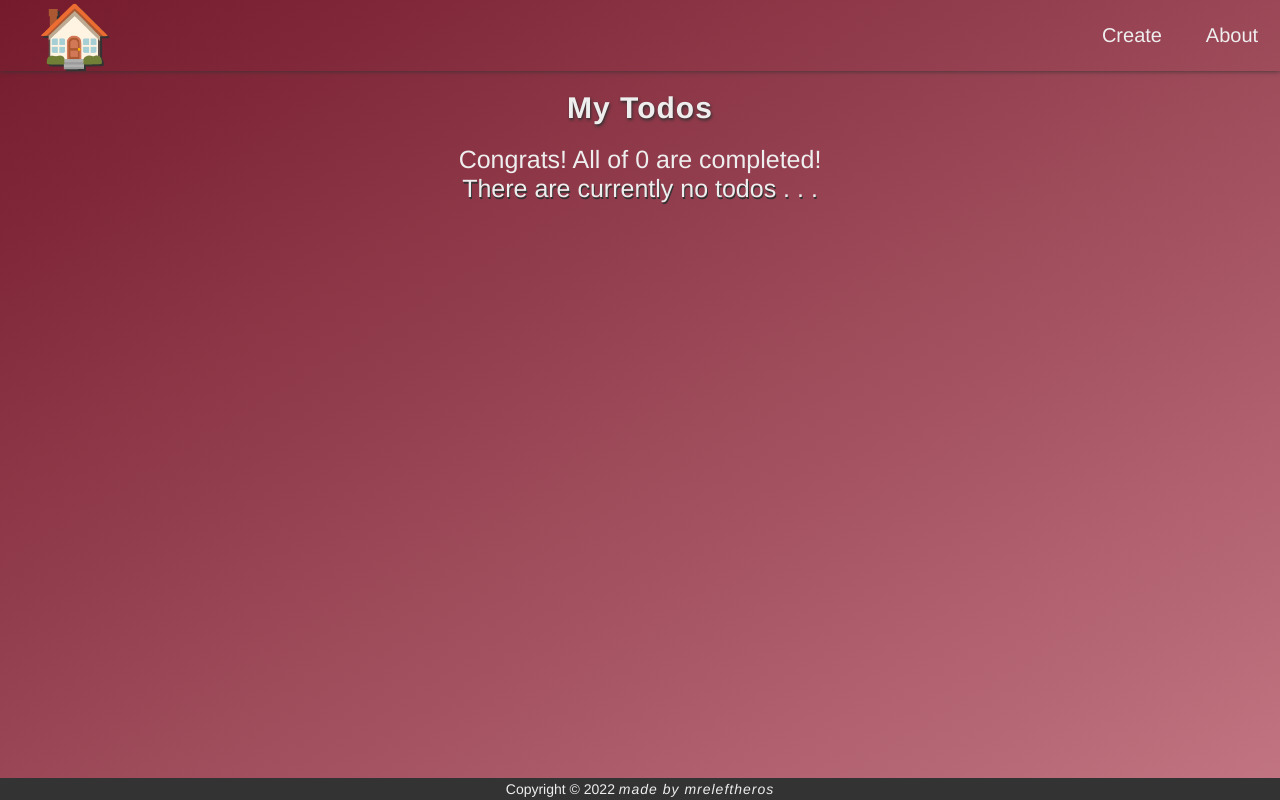
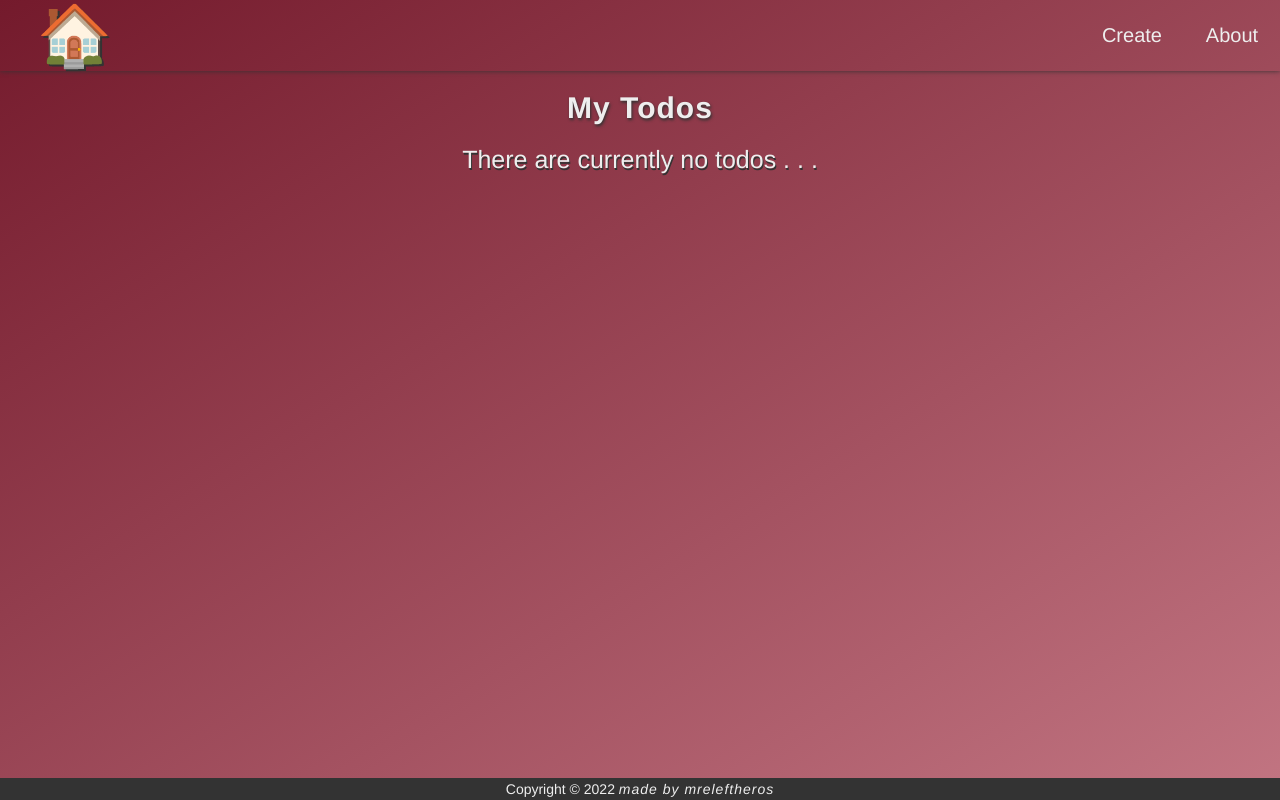
Before and after one commit to mreleftheros/svelte-todos, a Svelte app: page / in a window 1280 px wide. Built offline with nearby package versions, Linux system fonts and the light colour scheme.

Commit message:
Fix TodoBoard

```diff
--- a/src/lib/TodoBoard.svelte
+++ b/src/lib/TodoBoard.svelte
@@ -10,7 +10,7 @@
   {#if !allDone}
     <p class="board">{doneTodos} out of {totalTodos}</p>
   {:else}
-    <p class="board">Congrats! All of {totalTodos} are completed!</p>
+    <p class="board">Congrats! All {totalTodos} todos are completed!</p>
   {/if}
 </div>
 
--- a/src/pages/Home.svelte
+++ b/src/pages/Home.svelte
@@ -8,7 +8,9 @@
 
 <section>
   <h2 class="title">My Todos</h2>
-  <TodoBoard {todos} />
+  {#if todos.length}
+    <TodoBoard {todos} />
+  {/if}
   <Todos {todos} on:check on:edit on:trash />
   {#if show}
     <Modal on:close>
```
